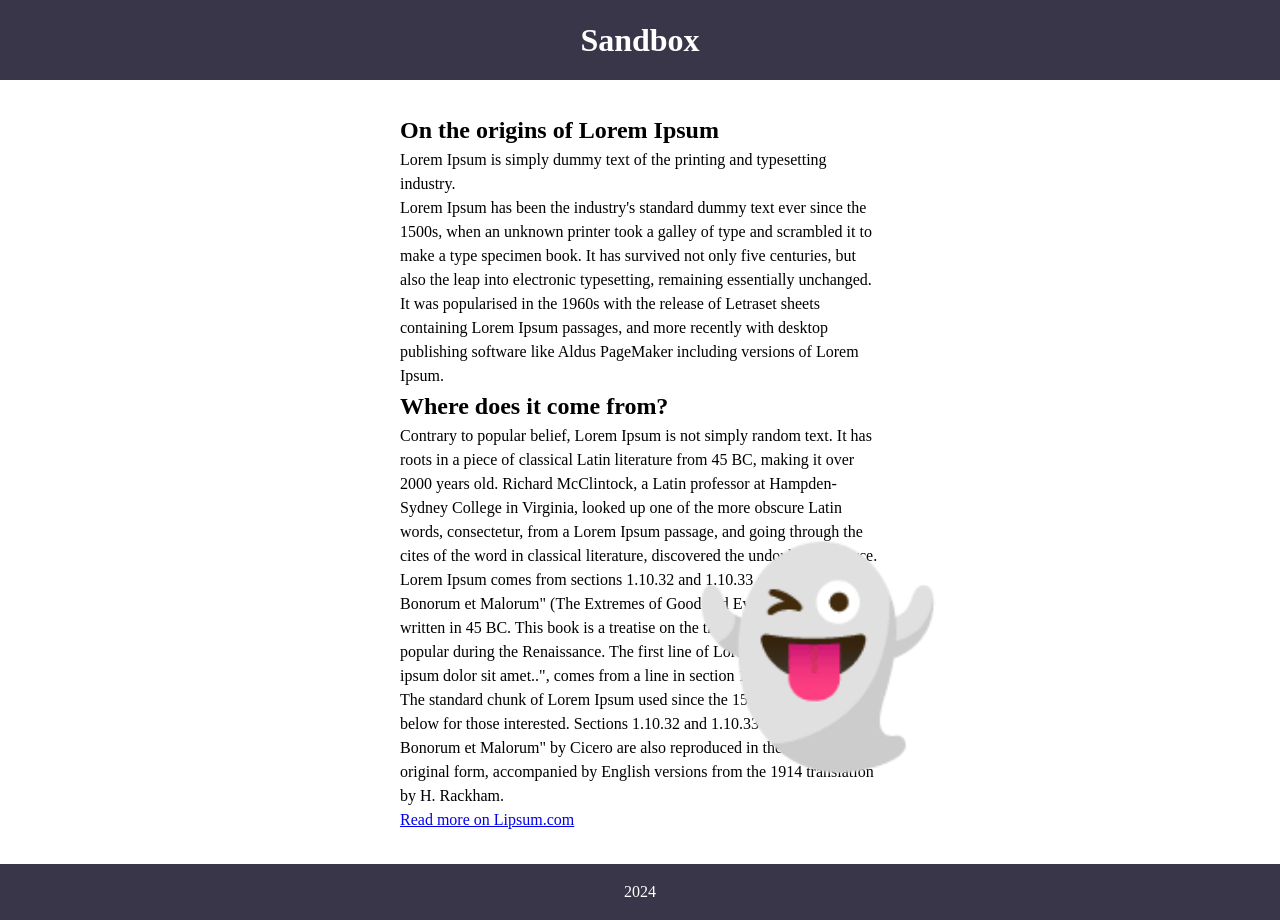
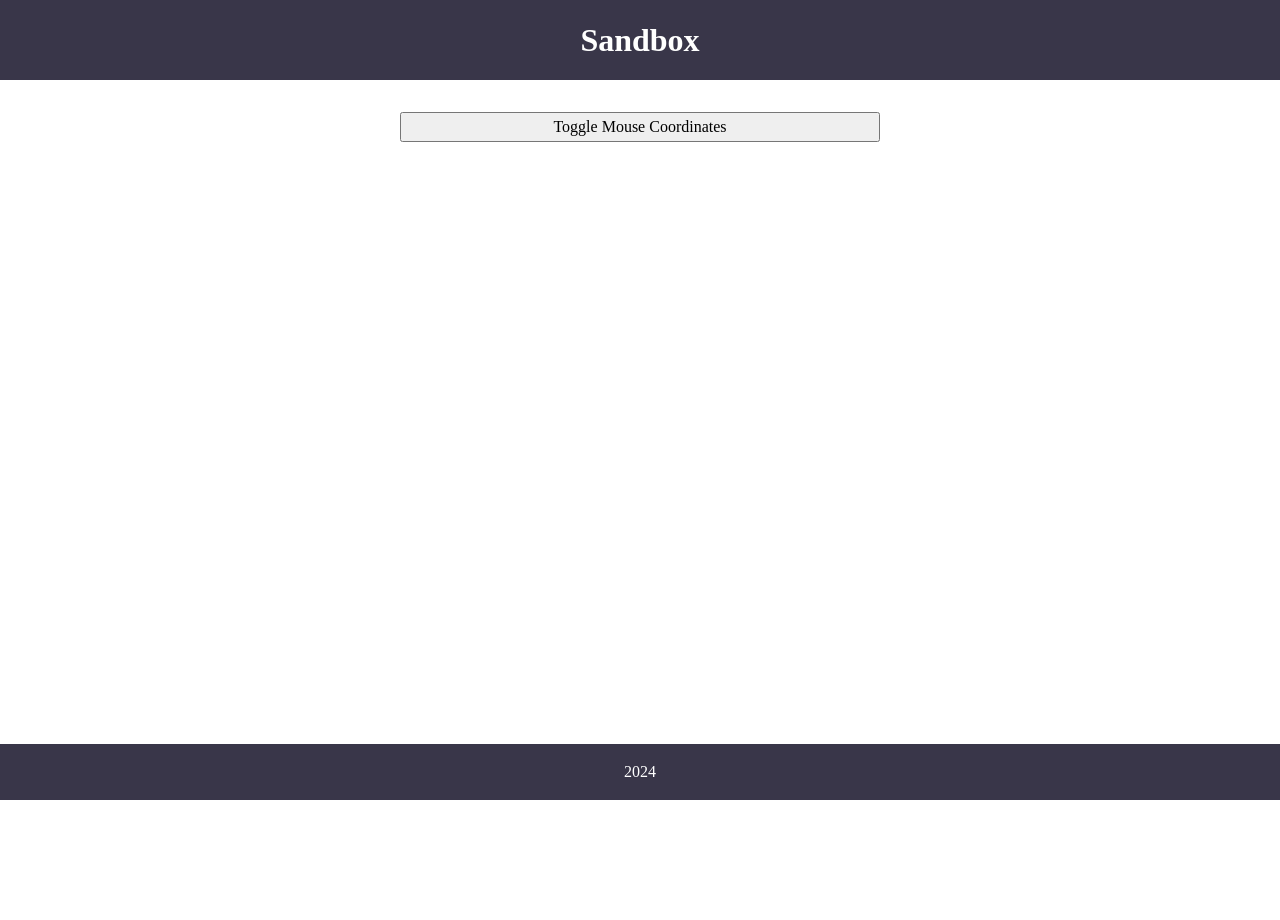
Before and after one commit to paulichdom/joy-of-react-playground, a React (Vite) app: page / in a window 1280 px wide. After the commit the page ends 800 px from the top, so only its background shows below. Built offline with nearby package versions, Linux system fonts and the light colour scheme.

Commit message:
add clean up fn

```diff
--- a/src/App.tsx
+++ b/src/App.tsx
@@ -1,10 +1,10 @@
 import Layout from './components/Layout';
-import Article from './components/Toasty/Article';
+import MouseCoordsContainer from './components/MouseCoords/MouseCoordsContainer';
 
 function App() {
   return (
     <Layout>
-      <Article />
+      <MouseCoordsContainer />
     </Layout>
   );
 }
--- a/src/components/MouseCoords/MouseCoords.tsx
+++ b/src/components/MouseCoords/MouseCoords.tsx
@@ -12,14 +12,17 @@ function MouseCoords() {
       });
     }
 
-    // TODO: Cleanup missing
-
     /**
      * Subscription. We only want to subscribe once, when the component first mounts.
      * Not part of React, it's part of the DOM. When we call this method, we set up a long-running
      * process that will call our callback function whenever the mousemove event is detected.
      */
     window.addEventListener('mousemove', handleMouseMove);
+
+    return () => {
+      // Unsubscribe
+      window.removeEventListener('mousemove', handleMouseMove);
+    };
   }, []);
 
   return (
--- /dev/null
+++ b/src/components/MouseCoords/MouseCoordsContainer.tsx
@@ -0,0 +1,23 @@
+import React from 'react';
+import MouseCoords from './MouseCoords';
+import styled from 'styled-components';
+
+const MouseCoordsContainer: React.FC = () => {
+  const [showCoords, setShowCoords] = React.useState(false);
+  return (
+    <Wrapper>
+      <button onClick={() => setShowCoords(!showCoords)}>
+        Toggle Mouse Coordinates
+      </button>
+      {showCoords && <MouseCoords />}
+    </Wrapper>
+  );
+};
+
+export default MouseCoordsContainer;
+
+const Wrapper = styled.div`
+  display: flex;
+  flex-direction: column;
+  gap: 32px;
+`;
--- a/src/components/MouseCoords/index.ts
+++ b/src/components/MouseCoords/index.ts
@@ -1,2 +1,2 @@
 export * from './MouseCoords';
-export { default } from './MouseCoords';
+export * from './MouseCoordsContainer'
```
